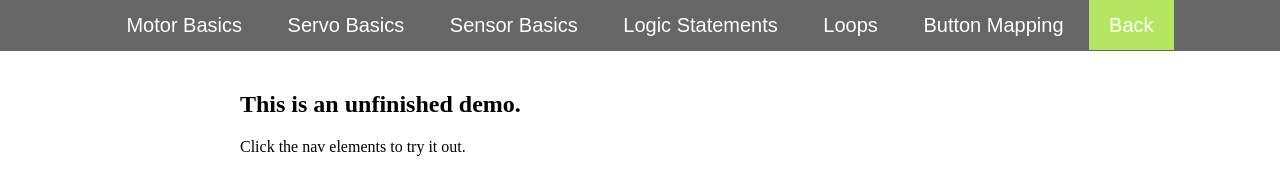
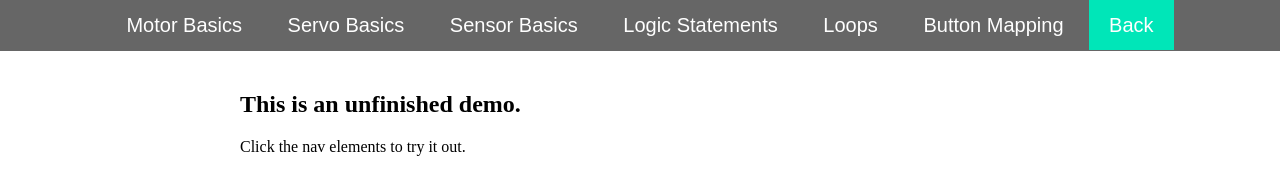
Before and after one commit to robotcoding/robotcoding.github.io, a plain HTML site: page AllProblems.html in a window 1280 px wide. Drawn offline with nearby package versions, Linux system fonts and the light colour scheme.

Commit message:
Minor changes for website apperance.

```diff
--- a/themes/problems.css
+++ b/themes/problems.css
@@ -49,7 +49,7 @@ body{
 }
 
 .nav_link:hover, .nav_button:hover{
-	background-color: #85c420;
+	background-color: #19A3A3;
 	text-decoration: underline;
 	cursor: pointer;
 }
@@ -69,7 +69,7 @@ body{
 }
 
 .nav_link.active{
-	background-color: #b4e664;
+	background-color: #00E6B8;
 }
 
 #base{
```
Also changed, not shown: index.html (+1 -1 lines).
